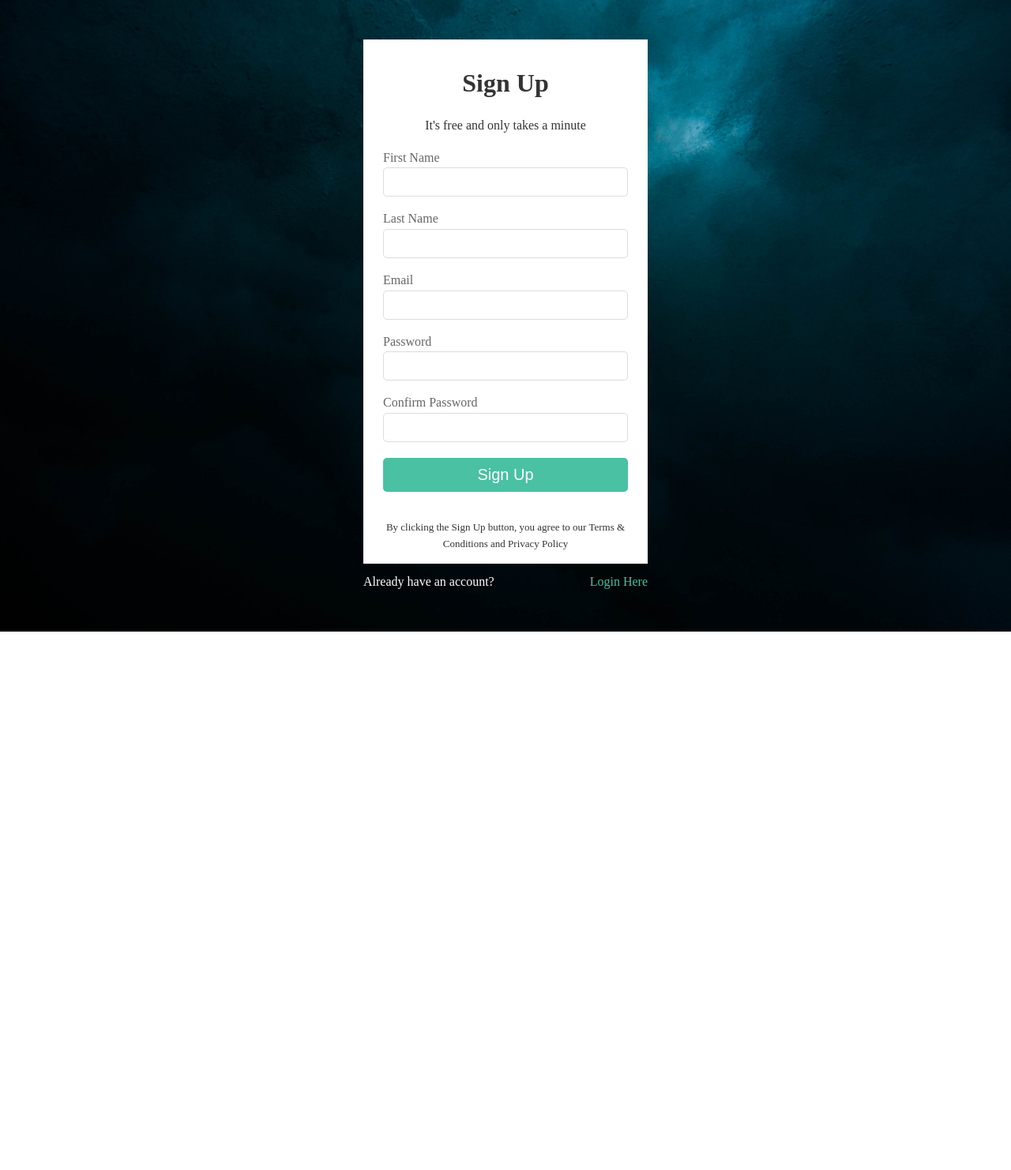
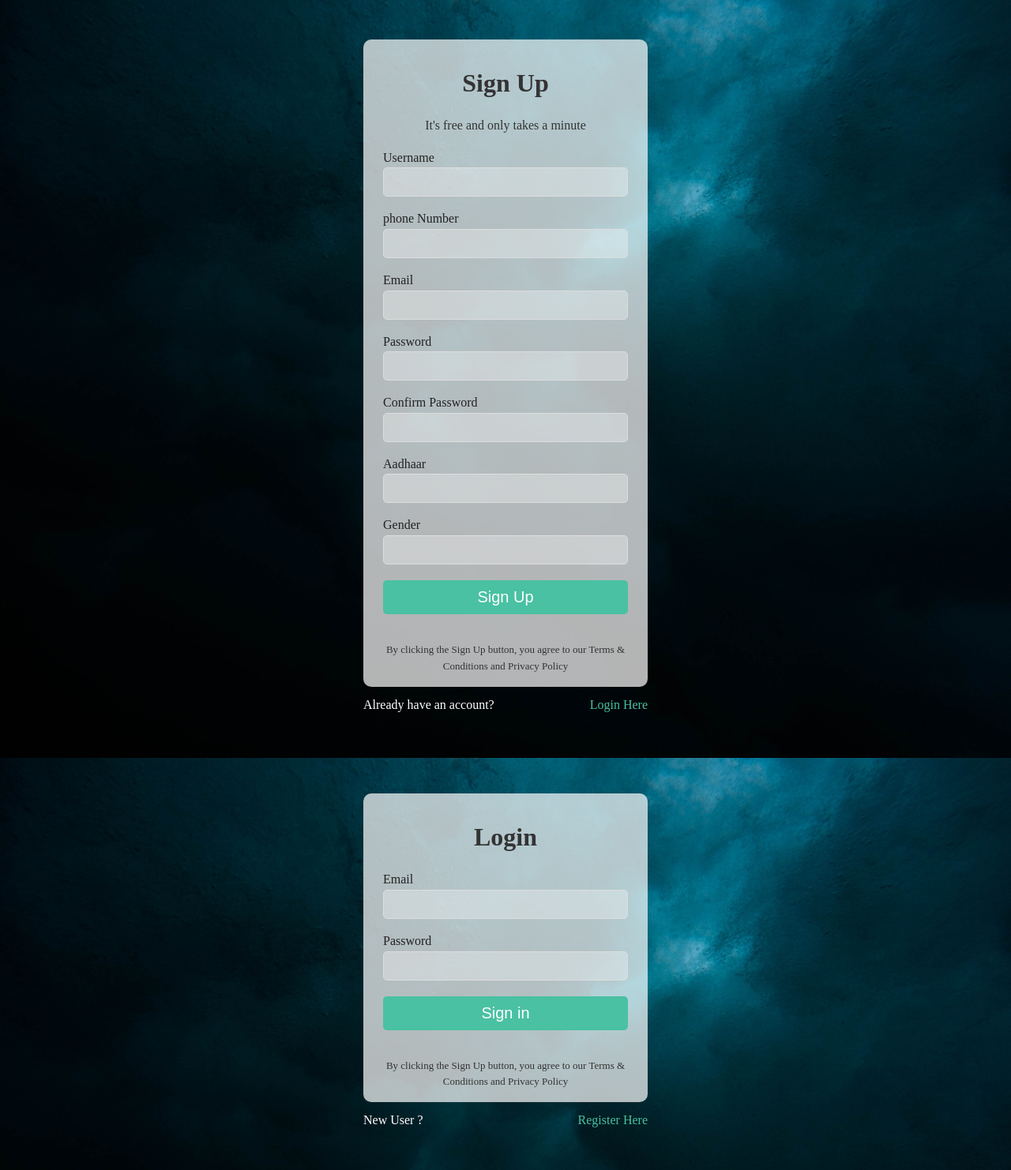
Before and after one commit to Dixon-Antony/pg-recommender-system, a Flask app: page /login in a window 1280 px wide. Shown: the whole page at 79% size. Before the commit the page ends 800 px from the top, so only its background shows below. Run offline with Flask 2, Linux system fonts and the light colour scheme.

Commit message:
login-added-again

```diff
--- a/static/CSS/style.css
+++ b/static/CSS/style.css
@@ -269,7 +269,8 @@ ul {
     This is the white area around the form and heading, etc
   */
   padding: 15px 25px;
-  background-color: white;
+  background-color: rgba(255, 255, 255, 0.7);
+  border-radius: 10px;
   color: #333;
 }
 
@@ -294,7 +295,7 @@ ul {
     Label should be turned into a block element
   */
   display: block;
-  color: #666;
+  color: #222;
 }
 
 .form-wrap .form-group input {
@@ -302,6 +303,7 @@ ul {
     Inputs should reach accross the .form-wrap 100% and have some padding
   */
   width: 100%;
+  background-color: rgba(255, 255, 255, 0.3);
   padding: 10px;
   border: #ddd 1px solid;
   border-radius: 5px;
@@ -353,6 +355,5 @@ ul {
   /*
     Footer link color is #49c1a2
   */
-  display: block;
-  color: #49c1a2 !important;
+  color: #49c1a2;
 }
--- a/templates/login.html
+++ b/templates/login.html
@@ -23,14 +23,14 @@
         <div class="form-wrap">
           <h1>Sign Up</h1>
           <p>It's free and only takes a minute</p>
-          <form>
+          <form id="register">
             <div class="form-group">
-              <label for="first-name">First Name</label>
-              <input type="text" name="firstName" id="first-name" />
+              <label for="username">Username</label>
+              <input type="text" name="username" id="username" />
             </div>
             <div class="form-group">
-              <label for="last-name">Last Name</label>
-              <input type="text" name="lastName" id="last-name" />
+              <label for="phone">phone Number</label>
+              <input type="tel" name="phone" id="phone" />
             </div>
             <div class="form-group">
               <label for="email">Email</label>
@@ -44,6 +44,14 @@
               <label for="password2">Confirm Password</label>
               <input type="password" name="pasword2" id="password2" />
             </div>
+            <div class="form-group">
+              <label for="aadhaar">Aadhaar</label>
+              <input type="number" name="aadhaar" id="aadhaar" />
+            </div>
+            <div class="form-group">
+              <label for="gender">Gender</label>
+              <input type="text" name="gender" id="aadhaar" />
+            </div>
             <button type="submit" class="btn">Sign Up</button>
             <p class="bottom-text">
               By clicking the Sign Up button, you agree to our
@@ -54,8 +62,32 @@
         </div>
         <div id="form-footer">
           <p>Already have an account?</p>
-          &nbsp;
           <a href="#">Login Here</a>
+        </div>
+      </div>
+      <div id="form-container">
+        <div class="form-wrap">
+          <h1>Login</h1>
+          <form id="login">
+            <div class="form-group">
+              <label for="email">Email</label>
+              <input type="email" name="email" id="email" />
+            </div>
+            <div class="form-group">
+              <label for="password">Password</label>
+              <input type="password" name="password" id="password" />
+            </div>
+            <button type="submit" class="btn">Sign in</button>
+            <p class="bottom-text">
+              By clicking the Sign Up button, you agree to our
+              <a href="#">Terms & Conditions</a> and
+              <a href="#">Privacy Policy</a>
+            </p>
+          </form>
+        </div>
+        <div id="form-footer">
+          <p>New User ?</p>
+          <a href="#">Register Here</a>
         </div>
       </div>
     </div>
```
